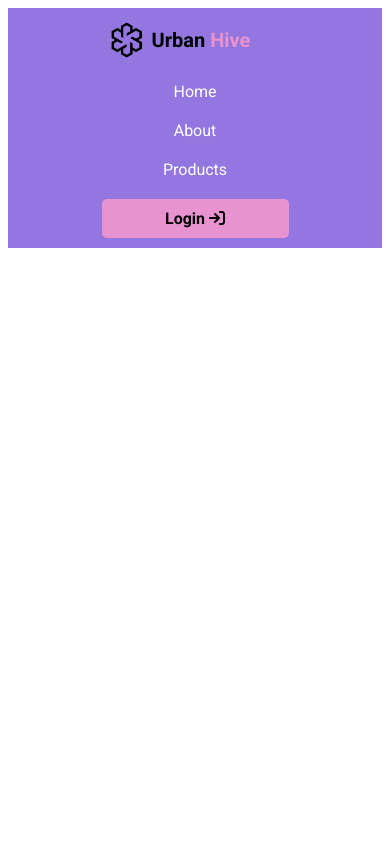
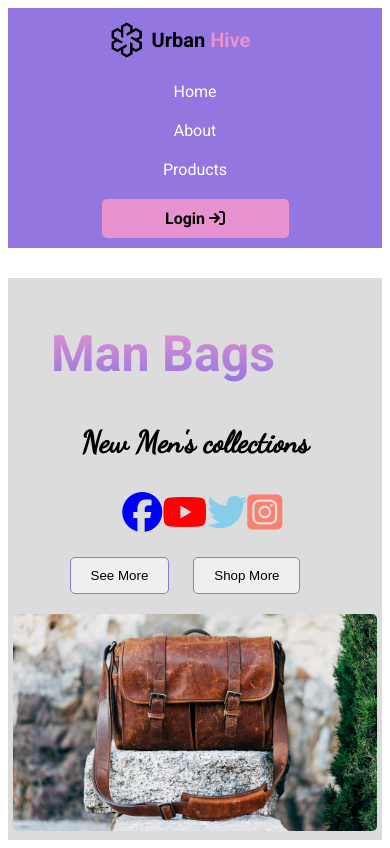
Before and after one commit to lizaelias/UrbanHive-html-css, a plain HTML site: page UrbanHive_html-css-porjects/index.html in a window 390 px wide. Drawn offline with Linux system fonts and the light colour scheme.

Commit message:
simple banner section all done and responsive modile dive all ok

```diff
--- a/UrbanHive_html-css-porjects/css/responsive.css
+++ b/UrbanHive_html-css-porjects/css/responsive.css
@@ -1,14 +1,12 @@
 @media screen and (max-width: 400px){
 
 
+    /* navbar responsive start here  */
 
     .nav-container{
 
         flex-direction: column;
-
-
-
-    }
+     }
 
 
     .nav-container-title{
@@ -34,4 +32,33 @@
         text-align: center;
     }
 
+     /* navbar responsive end here  */
+
+     .banner-container{
+        flex-direction: column;
+
+
+      }
+      .banner-text h1{
+        font-size: 20px;
+        width: 300px;
+
+
+
+
+      }
+
+      .banner-text{
+        margin-bottom:20px ;
+
+      }
+
+
+
+
+
+
+
+
+
 }
--- a/UrbanHive_html-css-porjects/css/style.css
+++ b/UrbanHive_html-css-porjects/css/style.css
@@ -1,4 +1,4 @@
-@import url('https://fonts.googleapis.com/css2?family=Roboto:wght@400;500;700;900&display=swap');
+@import url('https://fonts.googleapis.com/css2?family=Dancing+Script&family=Roboto:wght@400;500;700;900&display=swap');
 
 
 
@@ -9,6 +9,7 @@ body{
     font-family: 'Roboto', sans-serif;
 }
 
+ /* navbar styles start here  */
 nav{
     background-color: #9376e0;
 }
@@ -66,3 +67,79 @@ nav{
     text-decoration: none;
     color: white;
 }
+
+ /* navbar styles end here  */
+
+
+  /* simple banner  styles end here  */
+
+  .banner-container{
+    margin: 50px auto 0;
+    display: flex;
+    align-items: center;
+    max-width: 1250px;
+    padding: 10px;
+
+
+
+
+  }
+
+  .banner-text{
+
+    width: 100%;
+    text-align: center;
+
+  }
+
+  .banner-img{
+
+    width: 100%;
+
+  }
+  .banner-text h1{
+    font-size: 50px;
+    background-image: linear-gradient(to bottom, #e893cf, #9376e0 );
+    color: transparent;
+    -webkit-background-clip: text;
+  }
+
+ .banner-text h3{
+    font-family: 'Dancing Script', cursive;
+    font-size: 30px;
+ }
+
+  .banner-text-btn button{
+    padding: 10px 20px;
+    border-radius: 5px;
+    border: 1px solid #9376e0;
+    margin-top: 5px;
+    margin-right: 20px;
+
+  }
+
+  .social-logo{
+    display: flex;
+
+    width: 40%;
+    font-size: 40px;
+    justify-content: center;
+    justify-content:space-evenly;
+    margin: 15px auto;
+  }
+
+
+
+
+  .banner-img img{
+
+     width:100%;
+    object-fit: cover;
+    border-radius: 5px;
+  }
+
+  .banner-container{
+    background-color: gainsboro;
+    padding: 5px;
+    margin-top: 30px;
+  }
--- a/UrbanHive_html-css-porjects/index.html
+++ b/UrbanHive_html-css-porjects/index.html
@@ -36,5 +36,37 @@
 
     <!-- nav section end here -->
 
+    <!-- simple banner  section start here   -->
+
+      <section>
+            <div class="banner-container">
+                <div class="banner-text">
+
+                    <h1>Man Bags</h1>
+                    <h3>New Men's collections</h3>
+                    <div class="social-logo">
+                        <span style="color: blue;"><i class="fa-brands fa-facebook"></i></span>
+                        <span style="color: red;" ><i class="fa-brands fa-youtube"></i></span>
+                        <span style="color: skyblue;"><i class="fa-brands fa-twitter"></i></span>
+                        <span style="color: salmon;"><i class="fa-brands fa-square-instagram"></i></span>
+                    </div>
+                    <div class="banner-text-btn">
+                        <button>See More</button>
+                        <button>Shop More</button>
+                    </div>
+
+                </div>
+
+                <div class="banner-img">
+                    <img src="./banner-image/bag-picture.jpg" alt="banner-image">
+
+                </div>
+            </div>
+      </section>
+
+
+
+    <!-- simple banner  section end here   -->
+
 </body>
 </html>
```
